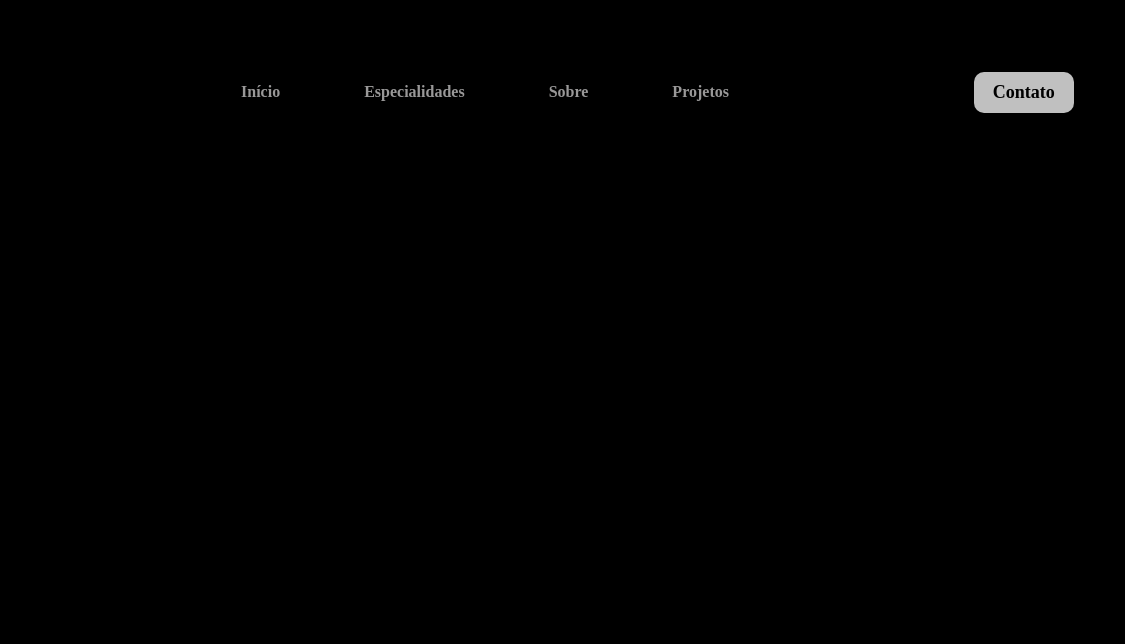
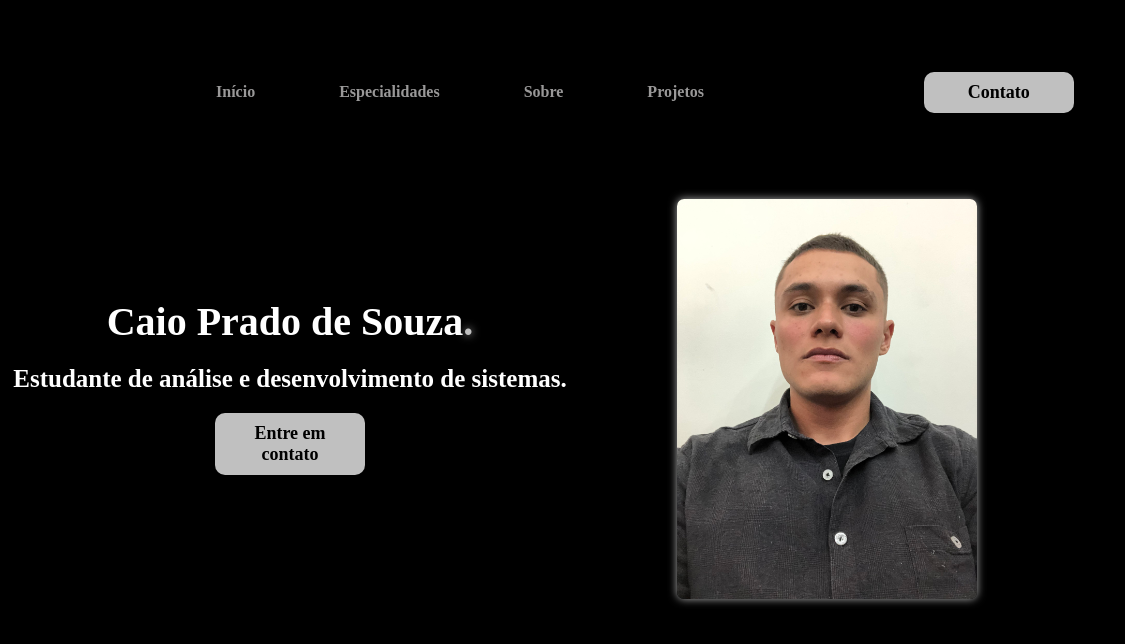
Before and after one commit to CaioPradoDeSouza/portif-lio, a plain HTML site: page index.html in a window 1280 px wide. Shown: the full height of the page, 155-1280 px from the left. Drawn offline with Linux system fonts and the light colour scheme; a web font is replaced by a local one.

Commit message:
Criando meu portifólio

```diff
--- a/index.html
+++ b/index.html
@@ -30,7 +30,24 @@
                     <button>Contato</button>
                 </a>
             </div>
-        </div><!--interface-->
+        </div>
     </header>
+
+    <main>
+        <section class="topo-do-site">
+            <div class="interface">
+                <div class="flex">
+                    <div class="txt-topo-site">
+                        <h1>Caio Prado de Souza<span>.</span></h1>
+                        <p>Estudante de análise e desenvolvimento de sistemas.</p>
+                        <div class="btn-contato btn-align"><a href="#"><button>Entre em contato</button></a></div>
+                    </div>
+                    <div class="img-topo-site">
+                        <img class="img-caio" src="./images/IMG_0965.JPG" alt="">
+                    </div>
+                </div>
+            </div>
+        </section>
+    </main>
 </body>
 </html>
--- a/styles/styles.css
+++ b/styles/styles.css
@@ -21,6 +21,23 @@ body{
     max-width: 1280px;
     margin: 0 auto;
 
+}
+
+.flex{
+    display: flex;
+}
+
+
+.btn-contato button{
+    width: 150px;
+    padding: 10px 10px;
+    font-size: 18px;
+    font-weight: 600;
+    background-color: silver;
+    border: none;
+    border-radius: 10px;
+    cursor: pointer;
+    transition: .2s;
 }
 
 /* Estilo Cabeçalho */
@@ -69,17 +86,67 @@ header nav ul li{
     padding: 0 40px;
 }
 
-header .btn-contato button{
-    width: 100px;
-    padding: 10px 10px;
-    font-size: 18px;
-    font-weight: 600;
-    background-color: silver;
-    border: none;
-    border-radius: 10px;
-    cursor: pointer;
+
+.btn-contato button:hover{
+    box-shadow: 0px 0px 8px rgba(192, 192, 192, 0.911);
+    transform: scale(1.05);
 }
 
-header .btn-contato button:hover{
+/* Estilo topo site */
+section.topo-site{
+    padding: 40px 4%;
+}
+
+section.topo-do-site .flex{
+    align-items: center;
+    justify-content: center;
+    gap: 90px;
+}
+
+.topo-do-site h1{
+    color: white;
+    font-size: 40px;
+    text-align: center;
+}
+
+.topo-do-site h1 span{
+    color: silver;
+    text-shadow: 0px 0px 8px rgba(192, 192, 192, 0.911);
+}
+
+.topo-do-site .txt-topo-site p{
+    color: white;
+    font-size: 25px;
+    text-align: center;
+    margin: 20px;
+
+}
+
+.btn-align{
+    display: flex;
+    align-items: center;
+    justify-content: center;
+
+}
+
+.img-caio{
+    width: 300px;
+    height: 400px;
+    border-radius: 7px;
     box-shadow: 0px 0px 8px rgba(192, 192, 192, 0.911);
 }
+.topo-do-site .img-topo-site{
+    position: relative;
+    animation: flutuar 2s ease-in-out infinite alternate;
+}
+
+@keyframes flutuar{
+    0%{
+        top: 0;
+
+    }
+    100%{
+        top: 30px;
+
+    }
+}
```
Also changed, not shown: images/IMG_0965.JPG (added).
